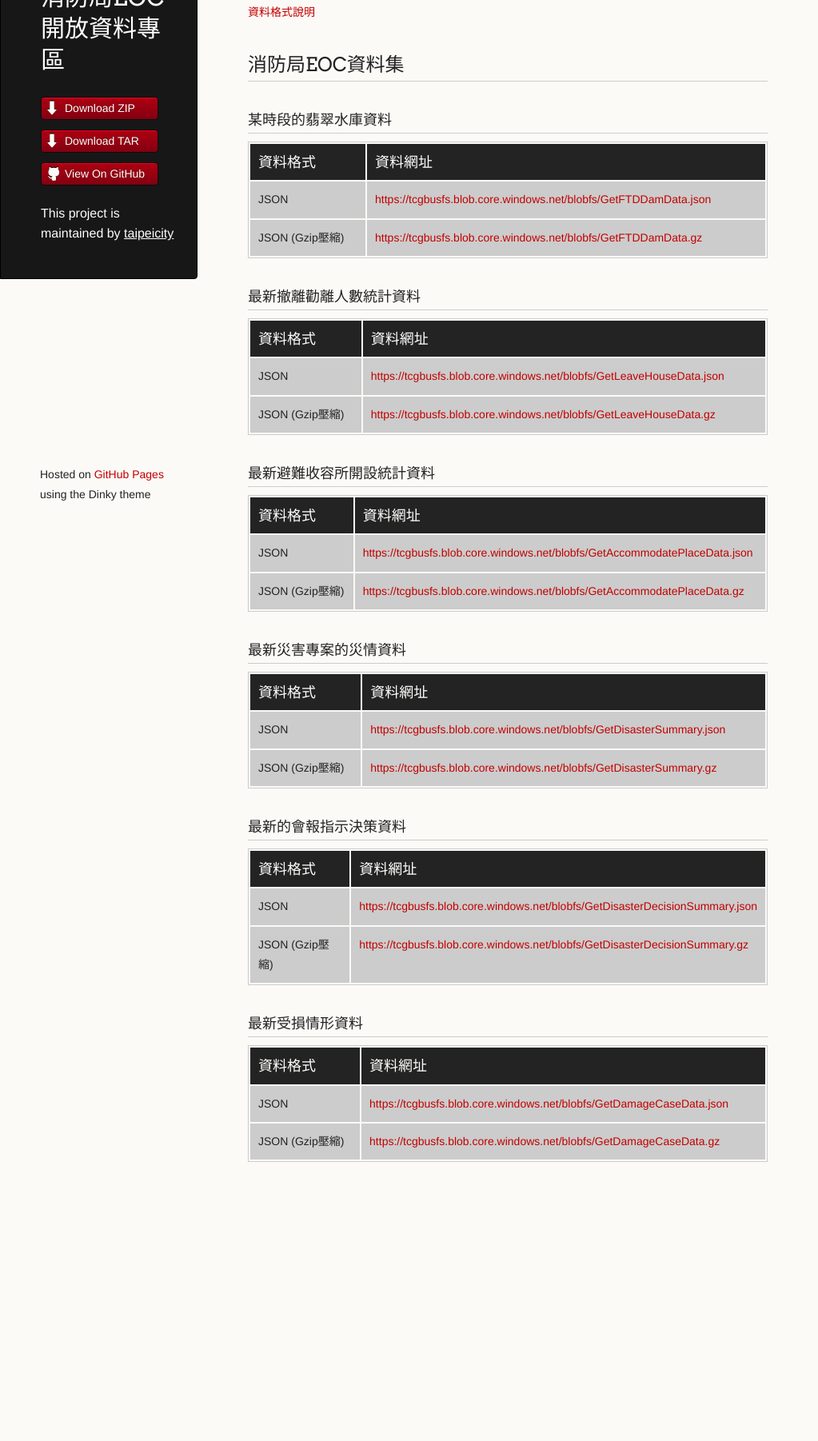
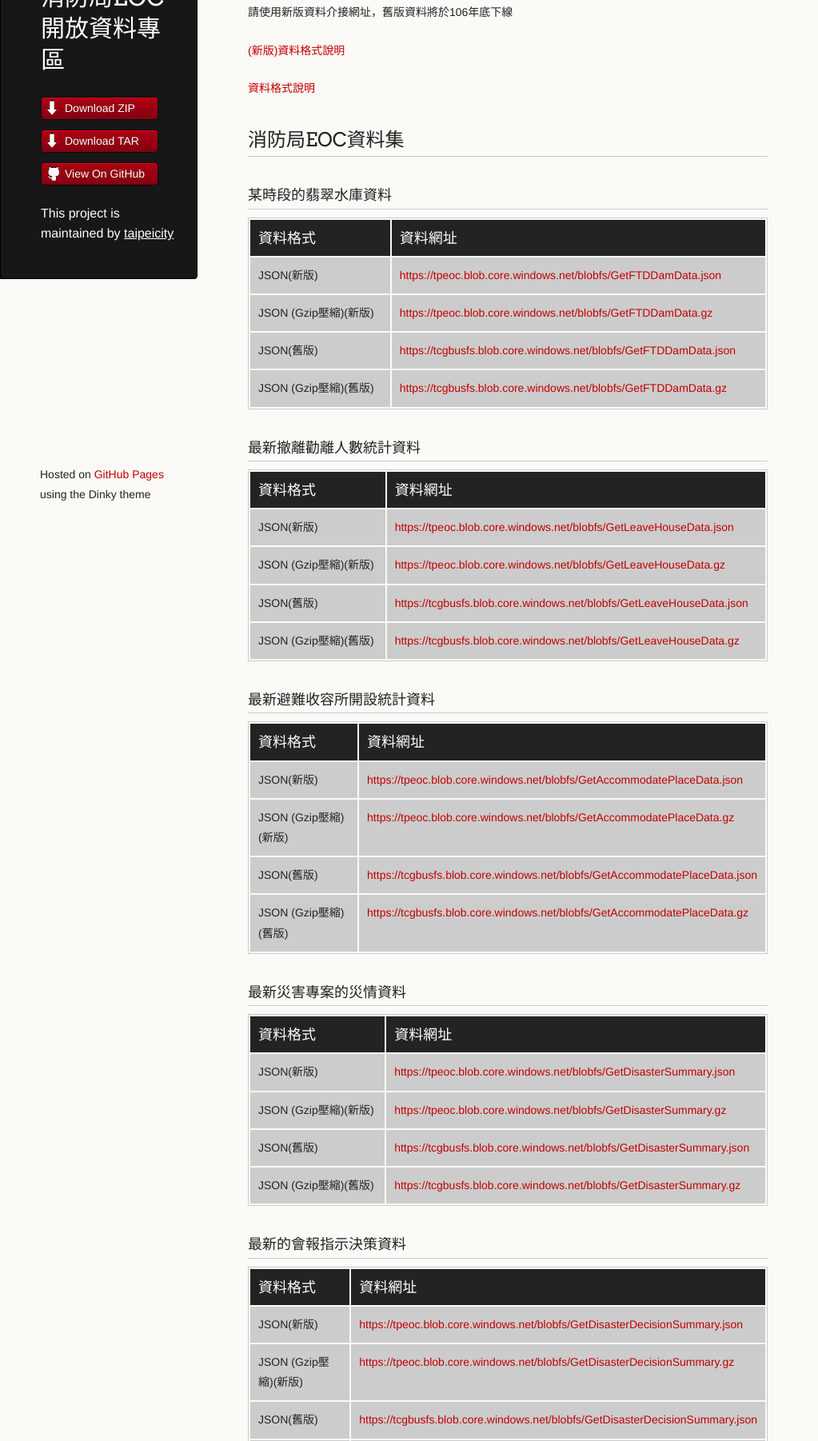
Before and after one commit to taipeicity/eoc_119, a plain HTML site: page index.html in a window 1280 px wide. Shown: the part 137-1939 px from the top of the page at 80% size, without its empty margins (0-1023 px from the left). Before the commit the page ends 1672 px from the top, so only its background shows below. Drawn offline with Linux system fonts and the light colour scheme.

Commit message:
Update index.html
update data version

```diff
--- a/index.html
+++ b/index.html
@@ -34,8 +34,12 @@
 <a id="資料說明" class="anchor" href="#%E8%B3%87%E6%96%99%E8%AA%AA%E6%98%8E" aria-hidden="true"><span aria-hidden="true" class="octicon octicon-link"></span></a>資料說明</h2>
 
 <p>本資料為臺北市政府資訊局介接消防局EOC資料，消防局每30分鐘更新一次資料</p>
+<p>請使用新版資料介接網址，舊版資料將於106年底下線</p>
 
-<p><a href="https://drive.google.com/file/d/0B3Whe0iG1C1UaThUTzR3aXBzUWs/view">資料格式說明</a></p>
+
+<p><a href="https://drive.google.com/file/d/0B3Whe0iG1C1UaThUTzR3aXBzUWs/view">(新版)資料格式說明</a></p>
+
+<p><a href="https://drive.google.com/open?id=0ByxolD5lbGvMV0xuNzUzclBfdlES">資料格式說明</a></p>
 
 <h2>
 <a id="消防局eoc資料集" class="anchor" href="#%E6%B6%88%E9%98%B2%E5%B1%80eoc%E8%B3%87%E6%96%99%E9%9B%86" aria-hidden="true"><span aria-hidden="true" class="octicon octicon-link"></span></a>消防局EOC資料集</h2>
@@ -52,11 +56,19 @@
 </thead>
 <tbody>
 <tr>
-<td>JSON</td>
+<td>JSON(新版)</td>
+<td><a href="https://tpeoc.blob.core.windows.net/blobfs/GetFTDDamData.json">https://tpeoc.blob.core.windows.net/blobfs/GetFTDDamData.json</a></td>
+</tr>
+<tr>
+<td>JSON (Gzip壓縮)(新版)</td>
+<td><a href="https://tpeoc.blob.core.windows.net/blobfs/GetFTDDamData.gz">https://tpeoc.blob.core.windows.net/blobfs/GetFTDDamData.gz</a></td>
+</tr>
+<tr>
+<td>JSON(舊版)</td>
 <td><a href="https://tcgbusfs.blob.core.windows.net/blobfs/GetFTDDamData.json">https://tcgbusfs.blob.core.windows.net/blobfs/GetFTDDamData.json</a></td>
 </tr>
 <tr>
-<td>JSON (Gzip壓縮)</td>
+<td>JSON (Gzip壓縮)(舊版)</td>
 <td><a href="https://tcgbusfs.blob.core.windows.net/blobfs/GetFTDDamData.gz">https://tcgbusfs.blob.core.windows.net/blobfs/GetFTDDamData.gz</a></td>
 </tr>
 </tbody>
@@ -74,11 +86,19 @@
 </thead>
 <tbody>
 <tr>
-<td>JSON</td>
+<td>JSON(新版)</td>
+<td><a href="https://tpeoc.blob.core.windows.net/blobfs/GetLeaveHouseData.json">https://tpeoc.blob.core.windows.net/blobfs/GetLeaveHouseData.json</a></td>
+</tr>
+<tr>
+<td>JSON (Gzip壓縮)(新版)</td>
+<td><a href="https://tpeoc.blob.core.windows.net/blobfs/GetLeaveHouseData.gz">https://tpeoc.blob.core.windows.net/blobfs/GetLeaveHouseData.gz</a></td>
+</tr>
+<tr>
+<td>JSON(舊版)</td>
 <td><a href="https://tcgbusfs.blob.core.windows.net/blobfs/GetLeaveHouseData.json">https://tcgbusfs.blob.core.windows.net/blobfs/GetLeaveHouseData.json</a></td>
 </tr>
 <tr>
-<td>JSON (Gzip壓縮)</td>
+<td>JSON (Gzip壓縮)(舊版)</td>
 <td><a href="https://tcgbusfs.blob.core.windows.net/blobfs/GetLeaveHouseData.gz">https://tcgbusfs.blob.core.windows.net/blobfs/GetLeaveHouseData.gz</a></td>
 </tr>
 </tbody>
@@ -96,13 +116,22 @@
 </thead>
 <tbody>
 <tr>
-<td>JSON</td>
+<td>JSON(新版)</td>
+<td><a href="https://tpeoc.blob.core.windows.net/blobfs/GetAccommodatePlaceData.json">https://tpeoc.blob.core.windows.net/blobfs/GetAccommodatePlaceData.json</a></td>
+</tr>
+<tr>
+<td>JSON (Gzip壓縮)(新版)</td>
+<td><a href="https://tpeoc.blob.core.windows.net/blobfs/GetAccommodatePlaceData.gz">https://tpeoc.blob.core.windows.net/blobfs/GetAccommodatePlaceData.gz</a></td>
+</tr>
+<tr>
+<td>JSON(舊版)</td>
 <td><a href="https://tcgbusfs.blob.core.windows.net/blobfs/GetAccommodatePlaceData.json">https://tcgbusfs.blob.core.windows.net/blobfs/GetAccommodatePlaceData.json</a></td>
 </tr>
 <tr>
-<td>JSON (Gzip壓縮)</td>
+<td>JSON (Gzip壓縮)(舊版)</td>
 <td><a href="https://tcgbusfs.blob.core.windows.net/blobfs/GetAccommodatePlaceData.gz">https://tcgbusfs.blob.core.windows.net/blobfs/GetAccommodatePlaceData.gz</a></td>
 </tr>
+
 </tbody>
 </table>
 
@@ -118,11 +147,19 @@
 </thead>
 <tbody>
 <tr>
-<td>JSON</td>
+<td>JSON(新版)</td>
+<td><a href="https://tpeoc.blob.core.windows.net/blobfs/GetDisasterSummary.json">https://tpeoc.blob.core.windows.net/blobfs/GetDisasterSummary.json</a></td>
+</tr>
+<tr>
+<td>JSON (Gzip壓縮)(新版)</td>
+<td><a href="https://tpeoc.blob.core.windows.net/blobfs/GetDisasterSummary.gz">https://tpeoc.blob.core.windows.net/blobfs/GetDisasterSummary.gz</a></td>
+</tr>
+<tr>
+<td>JSON(舊版)</td>
 <td><a href="https://tcgbusfs.blob.core.windows.net/blobfs/GetDisasterSummary.json">https://tcgbusfs.blob.core.windows.net/blobfs/GetDisasterSummary.json</a></td>
 </tr>
 <tr>
-<td>JSON (Gzip壓縮)</td>
+<td>JSON (Gzip壓縮)(舊版)</td>
 <td><a href="https://tcgbusfs.blob.core.windows.net/blobfs/GetDisasterSummary.gz">https://tcgbusfs.blob.core.windows.net/blobfs/GetDisasterSummary.gz</a></td>
 </tr>
 </tbody>
@@ -140,11 +177,19 @@
 </thead>
 <tbody>
 <tr>
-<td>JSON</td>
+<td>JSON(新版)</td>
+<td><a href="https://tpeoc.blob.core.windows.net/blobfs/GetDisasterDecisionSummary.json">https://tpeoc.blob.core.windows.net/blobfs/GetDisasterDecisionSummary.json</a></td>
+</tr>
+<tr>
+<td>JSON (Gzip壓縮)(新版)</td>
+<td><a href="https://tpeoc.blob.core.windows.net/blobfs/GetDisasterDecisionSummary.gz">https://tpeoc.blob.core.windows.net/blobfs/GetDisasterDecisionSummary.gz</a></td>
+</tr>
+<tr>
+<td>JSON(舊版)</td>
 <td><a href="https://tcgbusfs.blob.core.windows.net/blobfs/GetDisasterDecisionSummary.json">https://tcgbusfs.blob.core.windows.net/blobfs/GetDisasterDecisionSummary.json</a></td>
 </tr>
 <tr>
-<td>JSON (Gzip壓縮)</td>
+<td>JSON (Gzip壓縮)(舊版)</td>
 <td><a href="https://tcgbusfs.blob.core.windows.net/blobfs/GetDisasterDecisionSummary.gz">https://tcgbusfs.blob.core.windows.net/blobfs/GetDisasterDecisionSummary.gz</a></td>
 </tr>
 </tbody>
@@ -162,11 +207,18 @@
 </thead>
 <tbody>
 <tr>
-<td>JSON</td>
+<td>JSON(新版)</td>
+<td><a href="https://tpeoc.blob.core.windows.net/blobfs/GetDamageCaseData.json">https://tpeoc.blob.core.windows.net/blobfs/GetDamageCaseData.json</a></td>
+</tr>
+<tr>
+<td>JSON (Gzip壓縮)(新版)</td>
+<td><a href="https://tpeoc.blob.core.windows.net/blobfs/GetDamageCaseData.gz">https://tpeoc.blob.core.windows.net/blobfs/GetDamageCaseData.gz</a></td>
+</tr>
+<td>JSON(舊版)</td>
 <td><a href="https://tcgbusfs.blob.core.windows.net/blobfs/GetDamageCaseData.json">https://tcgbusfs.blob.core.windows.net/blobfs/GetDamageCaseData.json</a></td>
 </tr>
 <tr>
-<td>JSON (Gzip壓縮)</td>
+<td>JSON (Gzip壓縮)(舊版)</td>
 <td><a href="https://tcgbusfs.blob.core.windows.net/blobfs/GetDamageCaseData.gz">https://tcgbusfs.blob.core.windows.net/blobfs/GetDamageCaseData.gz</a></td>
 </tr>
 </tbody>
```
